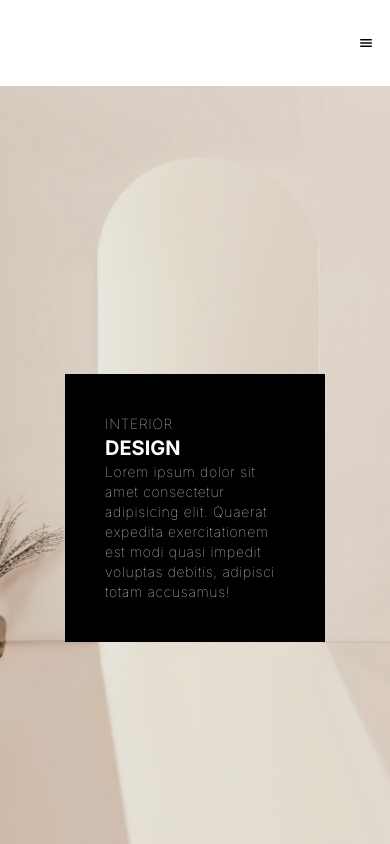
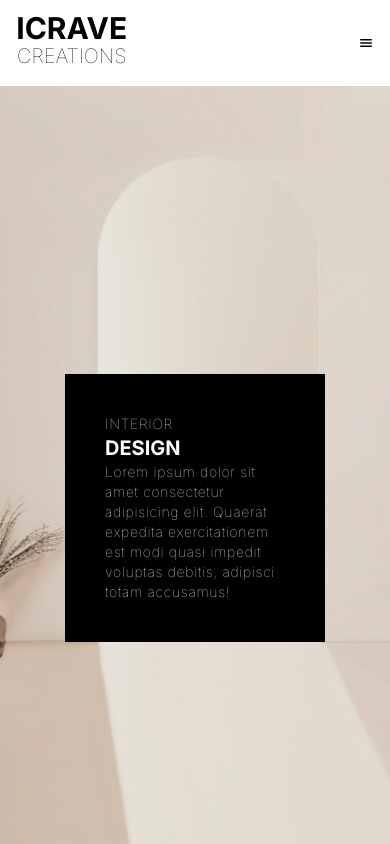
Before and after one commit to ravinainn/interiordesign, a Next.js app: page / in a window 390 px wide. Shown: the top 844 px of the page. Built offline with nearby package versions, Linux system fonts and the light colour scheme.

Commit message:
change text color of logo

```diff
--- a/app/_components/navbar.js
+++ b/app/_components/navbar.js
@@ -14,7 +14,7 @@ export default function NavBar() {
   return (
     <div className="md:absolute top-10 bg-white bg-opacity-30 w-screen z-50 py-4 ">
       <div className=" flex justify-between flex-wrap items-center w-11/12 mx-auto ">
-        <div className="text-white text-3xl font-bold leading-6 text-center ">
+        <div className="md:text-white text-black text-3xl font-bold leading-6 text-center ">
           ICRAVE
           <br />
           <span className="text-xl font-thin ">CREATIONS</span>
```
